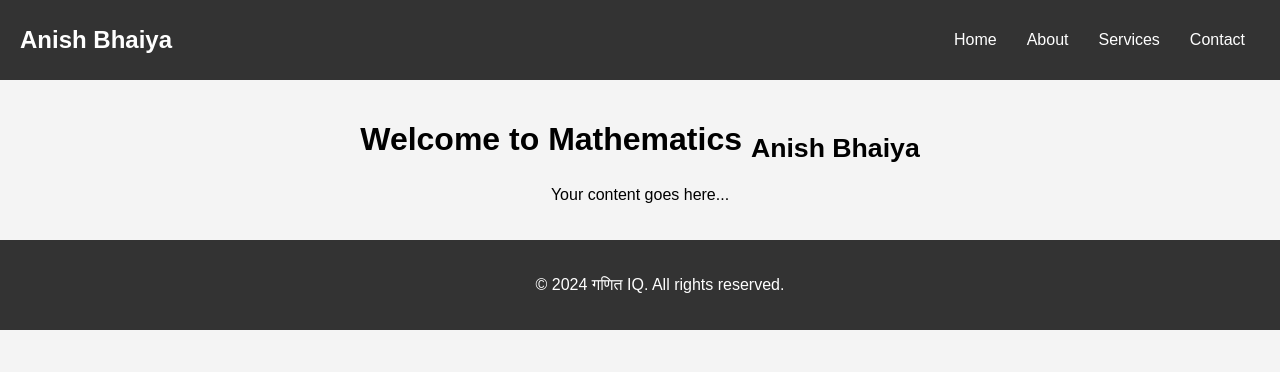
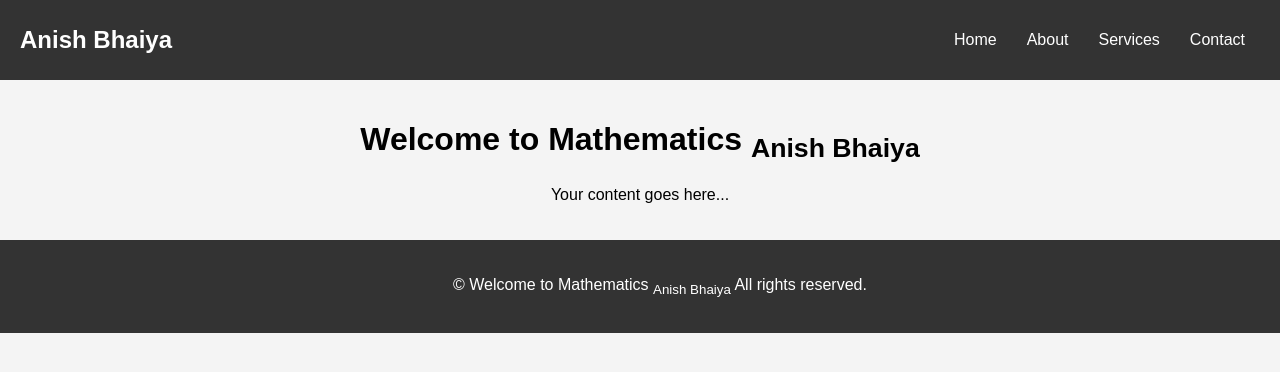
Before and after one commit to errorupdate/ganit_iQ, a plain HTML site: page index.html in a window 1280 px wide. Shown: the top 372 px of the page. Drawn offline with Linux system fonts and the light colour scheme.

```diff
--- a/index.html
+++ b/index.html
@@ -27,7 +27,7 @@
     </main>
 
     <footer>
-        <p>&copy; 2024 गणित IQ. All rights reserved.</p>
+        <p>&copy; Welcome to Mathematics <sub>Anish Bhaiya</sub> All rights reserved.</p>
     </footer>
 </body>
 
```
